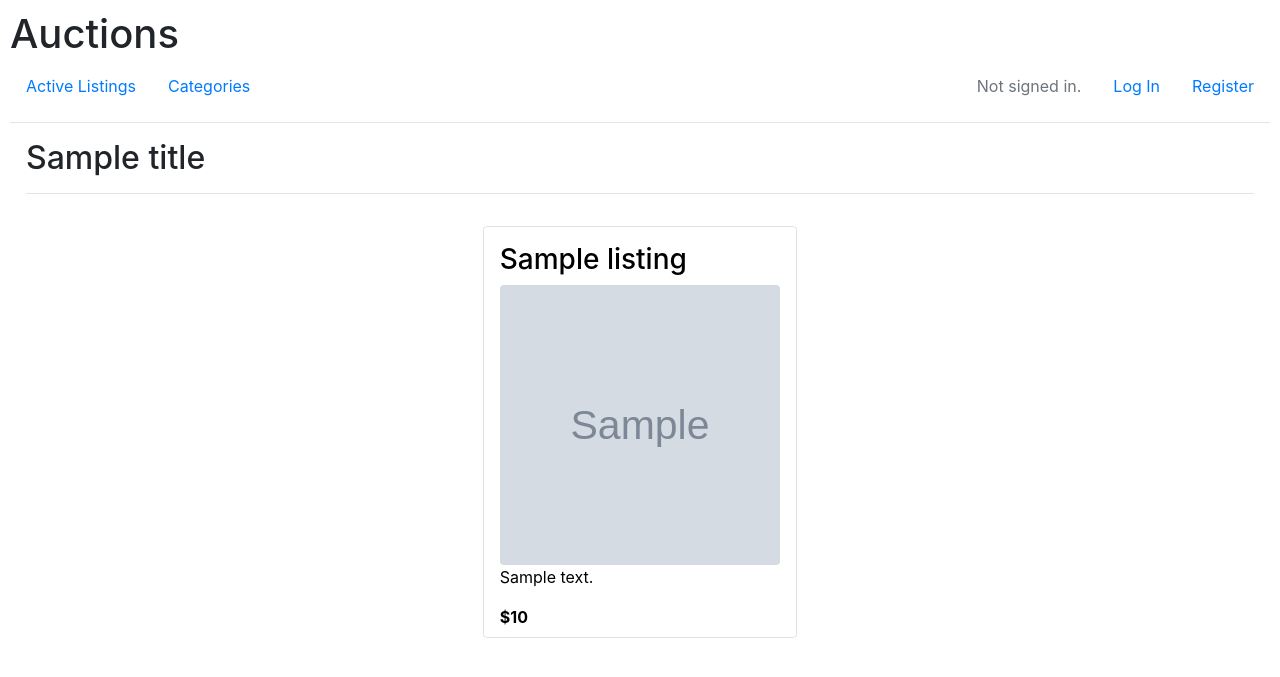
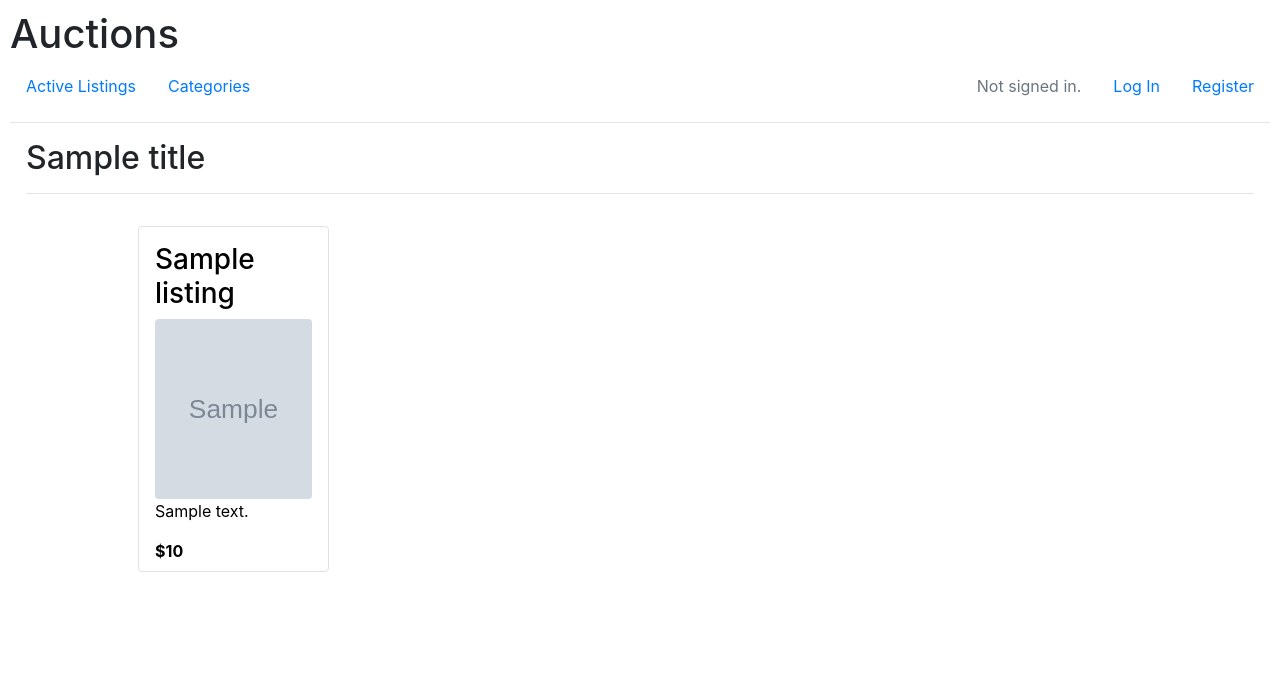
Before and after one commit to D4niel44/E-Commerce, a Django app: template auctions/templates/auctions/index.html in a window 1280 px wide. Shown: the top 677 px of the page. Run offline with Django 3.2, Linux system fonts and the light colour scheme; the template is opened without the code that fills it: most values are stand-ins (such as "Sample title", 1, 10 or a date in 2020); grey boxes marked "Sample" are stand-in pictures; some libraries are stand-ins or nearby versions.

Commit message:
DESIGN | Final style details

```diff
--- a/auctions/static/auctions/styles.css
+++ b/auctions/static/auctions/styles.css
@@ -12,7 +12,7 @@ body {
 }
 
 .listing-img-sm {
-  height: 280px;
+  height: 180px;
 }
 
 .comment-user {
--- a/auctions/templates/auctions/index.html
+++ b/auctions/templates/auctions/index.html
@@ -5,9 +5,9 @@
 {% block body %}
     <h2>{{ title }}</h2>
     <hr>
-    <div class="row justify-content-center">
+    <div class="row ml-5 pl-5">
     {% for listing in listings %}
-      <div class="listing col-lg-3 col-sm-12 border rounded ml-3 mr-3 mt-3 mb-3 pl-3 pr-3 pt-3 pb-2">
+      <div class="listing col-lg-2 col-sm-5 border rounded ml-3 mr-3 mt-3 mb-3 pl-3 pr-3 pt-3 pb-2">
         <a class="listing-link" href="{% url 'listing' listing.id %}">
           <div class="row">
             <div class="col-12">
@@ -25,7 +25,7 @@
           </div>
           <div class="row">
             <div class="col-12">
-              <p class="text-break">{{ listing.description|truncatechars:97}}</p>
+              <p class="text-break">{{ listing.description|truncatechars:50}}</p>
             </div>
           </div>
           <div class="row justify-content-start">
```
